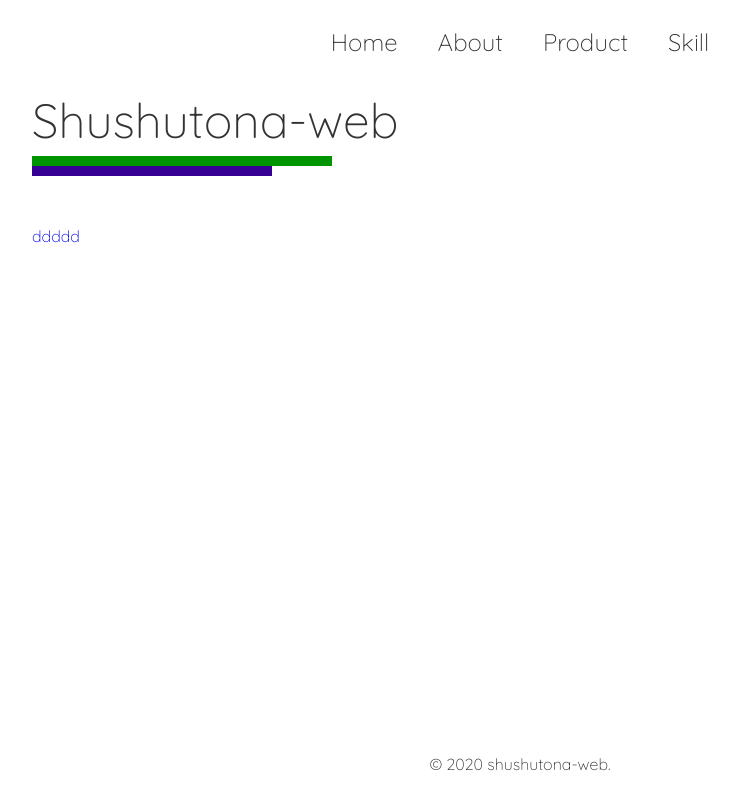
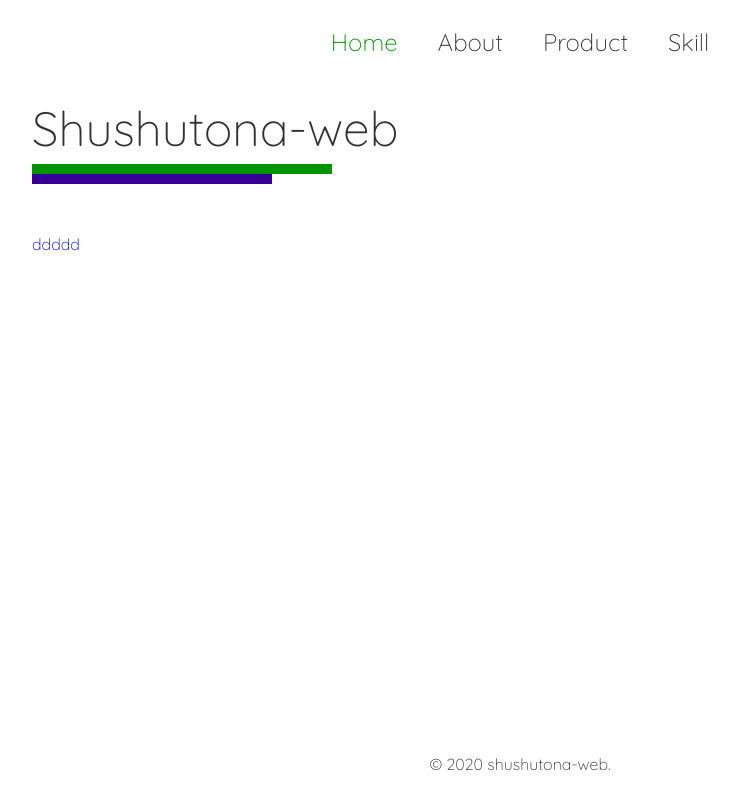
Before and after one commit to shushuTona/shushutona-web, a Vue app: page / in a window 1280 px wide. Shown: the whole page, without its empty margins (120-859 px from the left). Built offline with nearby package versions, Linux system fonts and the light colour scheme; no server answers.

Commit message:
グロナビhover＆カレント表示追加

```diff
--- a/src/components/molecules/molecules.nav.vue
+++ b/src/components/molecules/molecules.nav.vue
@@ -1,10 +1,10 @@
 <template>
     <nav class="header__nav">
         <ul class="header__navList">
-            <li class="header__navListItem"><router-link to="/">Home</router-link></li>
-            <li class="header__navListItem"><router-link to="/about">About</router-link></li>
-            <li class="header__navListItem"><router-link to="/product">Product</router-link></li>
-            <li class="header__navListItem"><router-link to="/skill">Skill</router-link></li>
+            <li class="header__navListItem"><router-link class="header__navListLink" to="/">Home</router-link></li>
+            <li class="header__navListItem"><router-link class="header__navListLink" to="/about">About</router-link></li>
+            <li class="header__navListItem"><router-link class="header__navListLink" to="/product">Product</router-link></li>
+            <li class="header__navListItem"><router-link class="header__navListLink" to="/skill">Skill</router-link></li>
         </ul>
     </nav>
 </template>
@@ -17,10 +17,6 @@ export default {
 
 <style scoped lang="scss">
 .header {
-    &__nav {
-
-    }
-
     &__navList {
         display: flex;
         justify-content: center;
@@ -30,16 +26,58 @@ export default {
         & + .header__navListItem {
             margin-left: 40px;
         }
+    }
 
-        a {
+    &__navListLink {
+        padding: 0 0 8px;
         display: block;
         font-size: 1.6em;
         text-decoration: none;
         color: $FONT_COLOR;
+        overflow: hidden;
+        position: relative;
 
         @include breakPC() {
             font-size: 2.4rem;
         }
+
+        // カレント以外のリンクhover表示
+        &:not([aria-current="page"]) {
+            &::before,
+            &::after {
+                content: "";
+                height: 4px;
+                transform: translateX(-100px);
+                transition: transform $TRANSITION;
+                transition-delay: 0;
+                position: absolute;
+                left: 0;
+            }
+
+            &::before {
+                width: 100%;
+                background-color: $MAIN_COLOR;
+                bottom: 4px;
+            }
+
+            &::after {
+                width: 80%;
+                background-color: $SUB_COLOR;
+                bottom: 0;
+                transition-delay: .1s;
+            }
+
+            @include hover() {
+                &::before,
+                &::after {
+                    transform: translateX(0);
+                }
+            }
+        }
+
+        &[aria-current="page"] {
+            color: $MAIN_COLOR;
+            cursor: default;
         }
     }
 }
```
Lines whose indentation alone changed are shown as unchanged.
